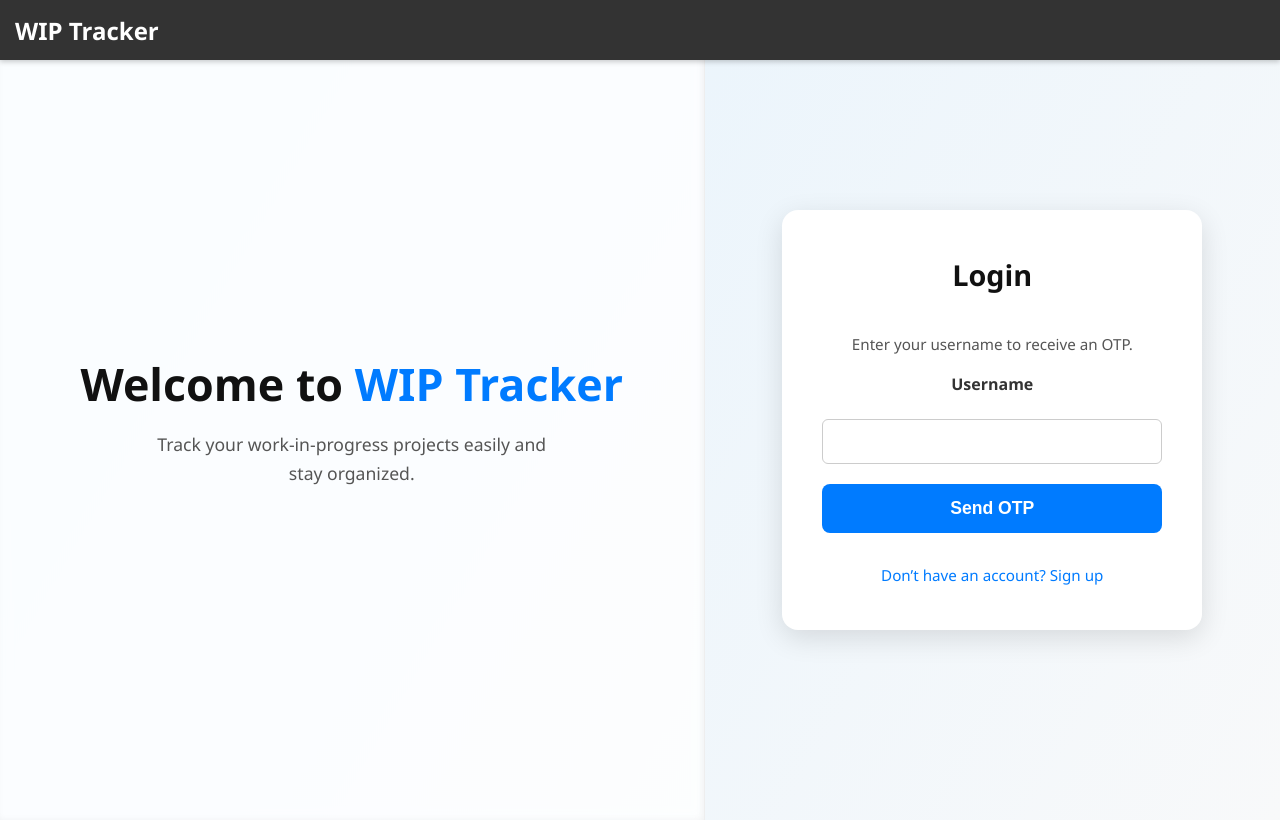
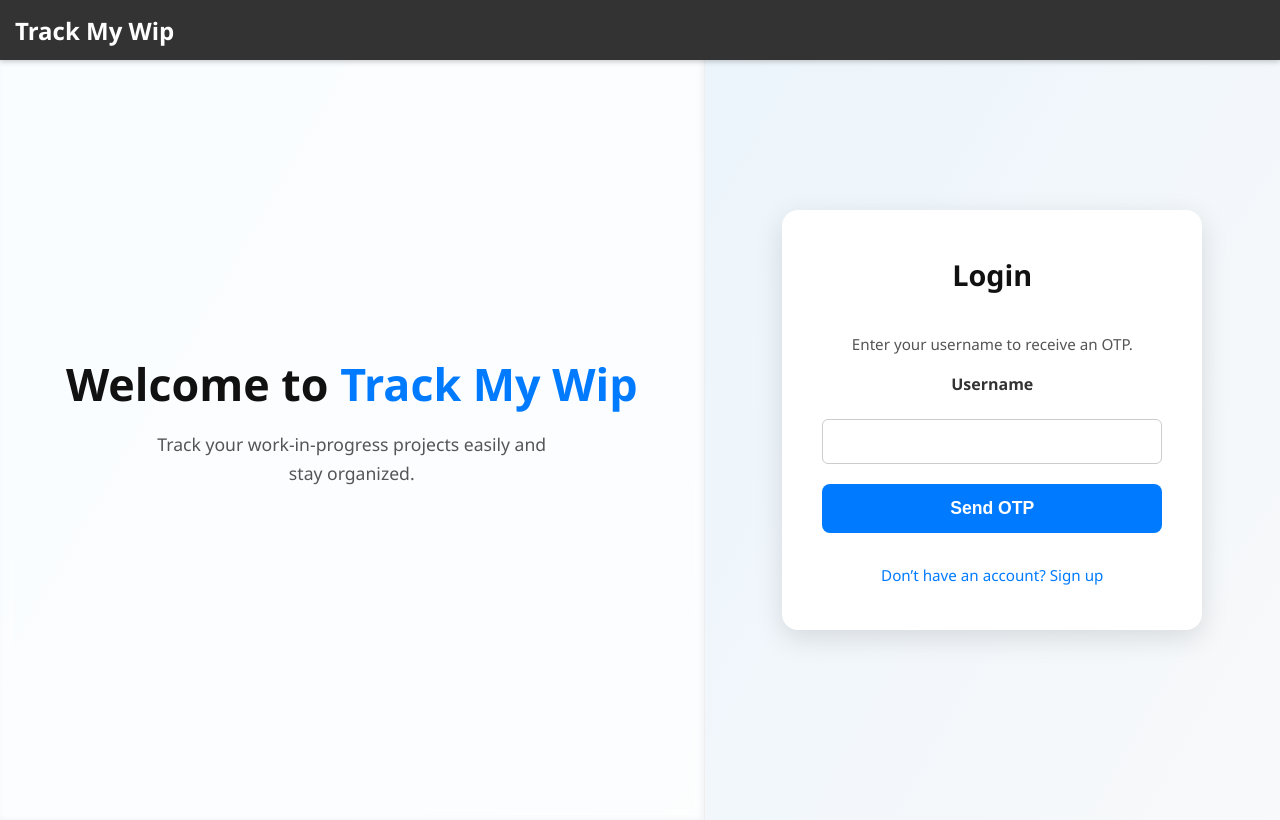
Before and after one commit to jatin7425/TrackMyWIP, a website: page public/index.html in a window 1280 px wide. Drawn offline with Linux system fonts and the light colour scheme.

Commit message:
Update app title references to "Track My Wip" in index.html

```diff
--- a/public/index.html
+++ b/public/index.html
@@ -17,14 +17,14 @@
 <body>
 
     <header id="header">
-        <h1 id="app-title">WIP Tracker</h1>
+        <h1 id="app-title">Track My Wip</h1>
     </header>
 
     <main id="auth-main-content">
         <section id="home-container">
 
             <div id="home-container-left">
-                <h2>Welcome to <span>WIP Tracker</span></h2>
+                <h2>Welcome to <span>Track My Wip</span></h2>
                 <p>Track your work-in-progress projects easily and stay organized.</p>
             </div>
 
```
